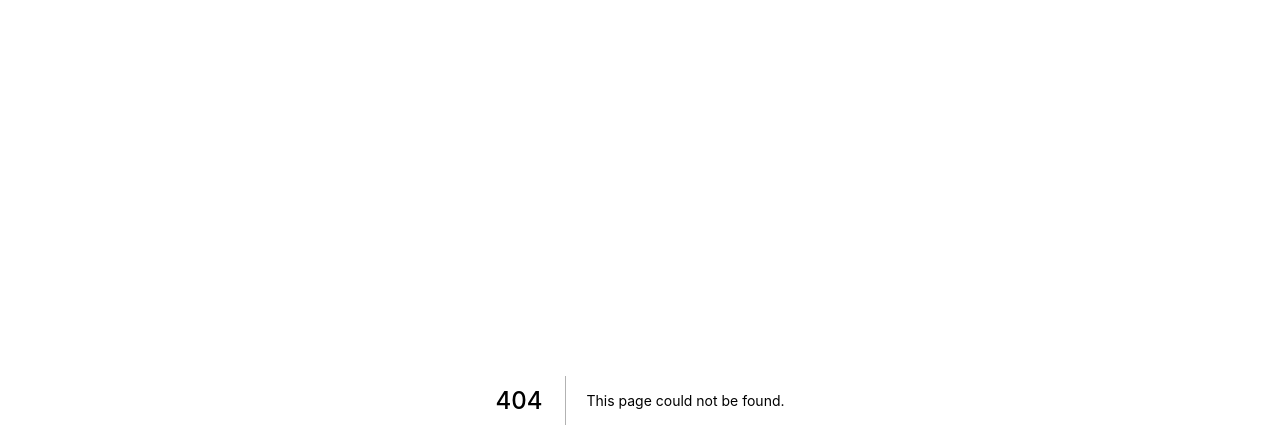
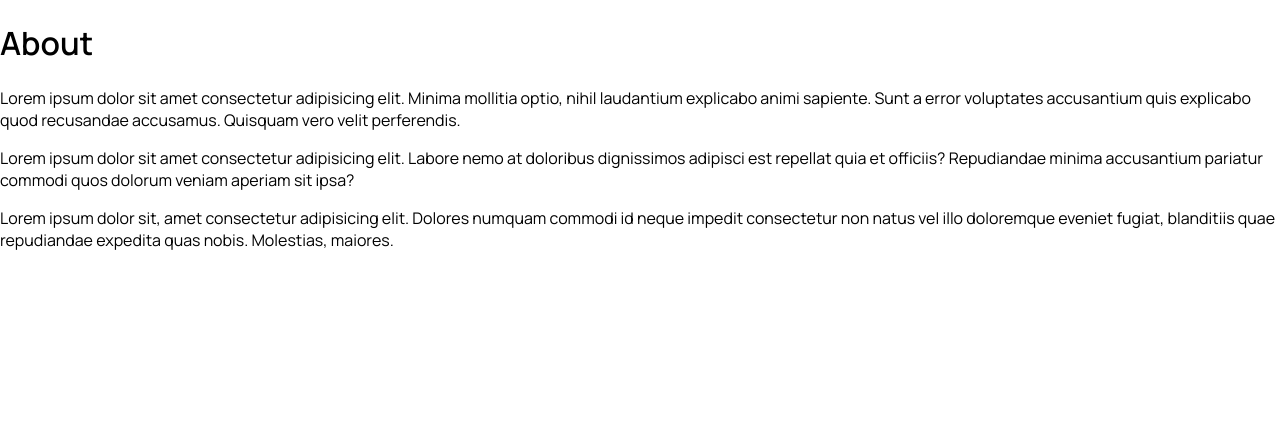
Before and after one commit to rajagoat/blue-nile-sports, a Next.js app: page /about in a window 1280 px wide. Before the commit this address had no page. Shown: the top 448 px of the page. Built offline with nearby package versions, Linux system fonts and the light colour scheme.

Commit message:
created base routes

```diff
--- /dev/null
+++ b/pages/about.js
@@ -0,0 +1,12 @@
+const About = () => {
+    return (
+        <div>
+            <h1>About</h1>
+            <p>Lorem ipsum dolor sit amet consectetur adipisicing elit. Minima mollitia optio, nihil laudantium explicabo animi sapiente. Sunt a error voluptates accusantium quis explicabo quod recusandae accusamus. Quisquam vero velit perferendis.</p>
+            <p>Lorem ipsum dolor sit amet consectetur adipisicing elit. Labore nemo at doloribus dignissimos adipisci est repellat quia et officiis? Repudiandae minima accusantium pariatur commodi quos dolorum veniam aperiam sit ipsa?</p>
+            <p>Lorem ipsum dolor sit, amet consectetur adipisicing elit. Dolores numquam commodi id neque impedit consectetur non natus vel illo doloremque eveniet fugiat, blanditiis quae repudiandae expedita quas nobis. Molestias, maiores.</p>
+        </div>
+    );
+}
+
+export default About;
--- a/pages/index.js
+++ b/pages/index.js
@@ -6,6 +6,8 @@ export default function Home() {
   return (
     <div>
       <h1>Homepage</h1>
+      <p>Lorem ipsum dolor sit amet consectetur adipisicing elit. Minima mollitia optio, nihil laudantium explicabo animi sapiente. Sunt a error voluptates accusantium quis explicabo quod recusandae accusamus. Quisquam vero velit perferendis.</p>
+            <p>Lorem ipsum dolor sit amet consectetur adipisicing elit. Labore nemo at doloribus dignissimos adipisci est repellat quia et officiis? Repudiandae minima accusantium pariatur commodi quos dolorum veniam aperiam sit ipsa?</p>
     </div>
   )
 }
```
Also changed, not shown: pages/articles/index.js (added, +9 -0 lines), pages/player-profiles/index.js (added, +9 -0 lines).
